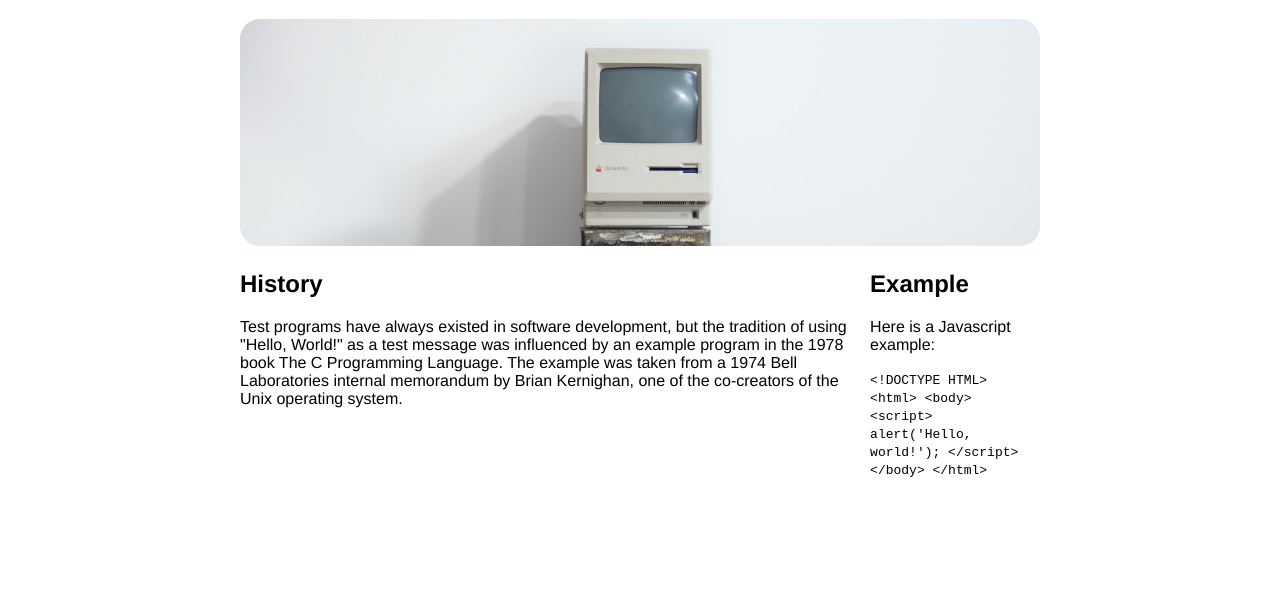
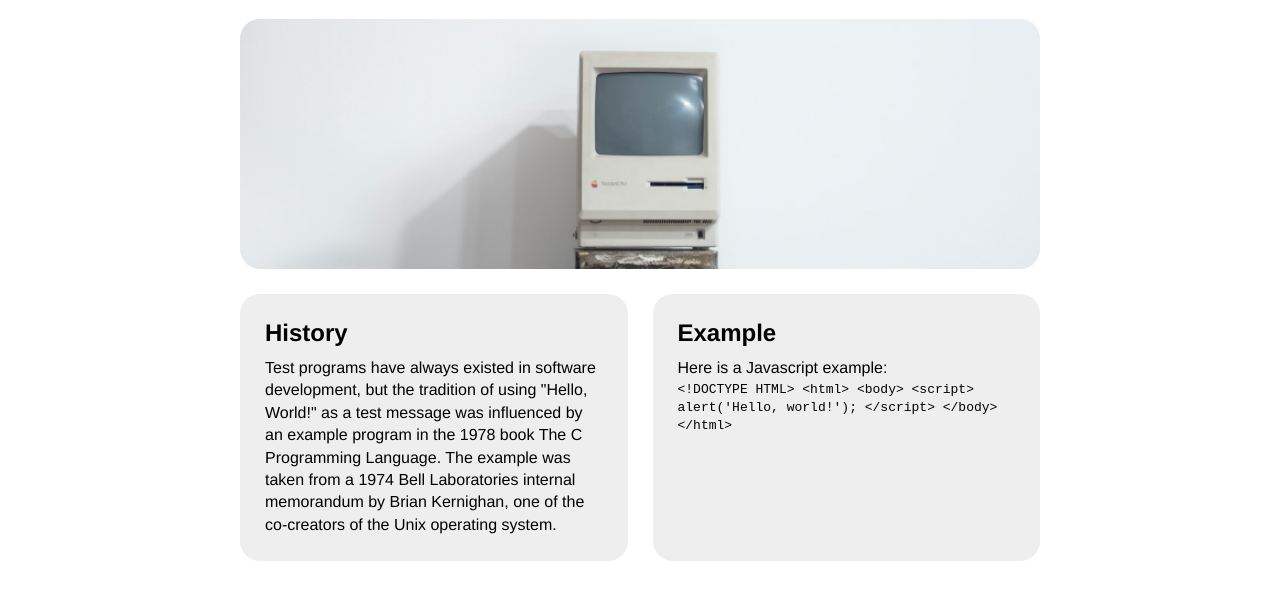
Before and after one commit to mohanra2/hello-world, a plain HTML site: page index.html in a window 1280 px wide. Shown: the part 76-676 px from the top of the page. Drawn offline with Linux system fonts and the light colour scheme.

Commit message:
Layout CSS

```diff
--- a/index.html
+++ b/index.html
@@ -10,7 +10,8 @@
   <body>
     <main>
       <h1>HelloWorld</h1>
-      <img src="images/Computer image.png" alt="Vintage mac">
+      <div class="masthead">
+      </div>
       <div class="details">
         <section>
           <h2>History</h2>
--- a/screen.css
+++ b/screen.css
@@ -12,10 +12,37 @@ main {
     width: 800px;
 }
 
+.masthead {
+    background-image: url('images/Computer image.png');
+    background-size: cover;
+    background-position: bottom;
+    height: 250px;
+    border-radius: 20px;
+}
+
 .details {
     display: flex;
+    gap: 25px;
+}
+
+.details section {
+    flex-grow: 1;
+    flex-basis: 0;
+    background: #eee;
+    padding: 25px;
+    border-radius: 20px;
+    margin-top: 25px;
 }
 
 img {
     width: 100%;
 }
+
+h2 {
+    margin: 0 0 10px 0;
+}
+
+p {
+    margin: 0;
+    line-height: 1.4em;
+}
```
